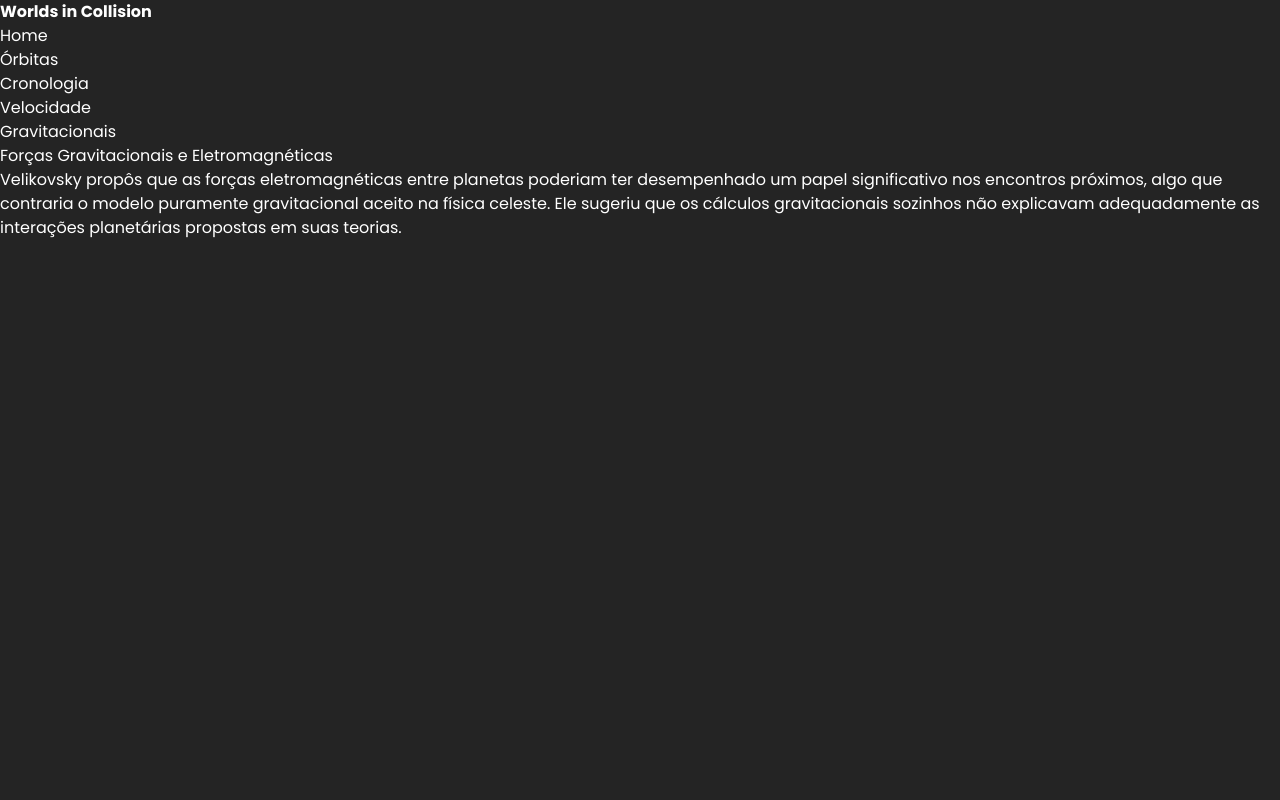
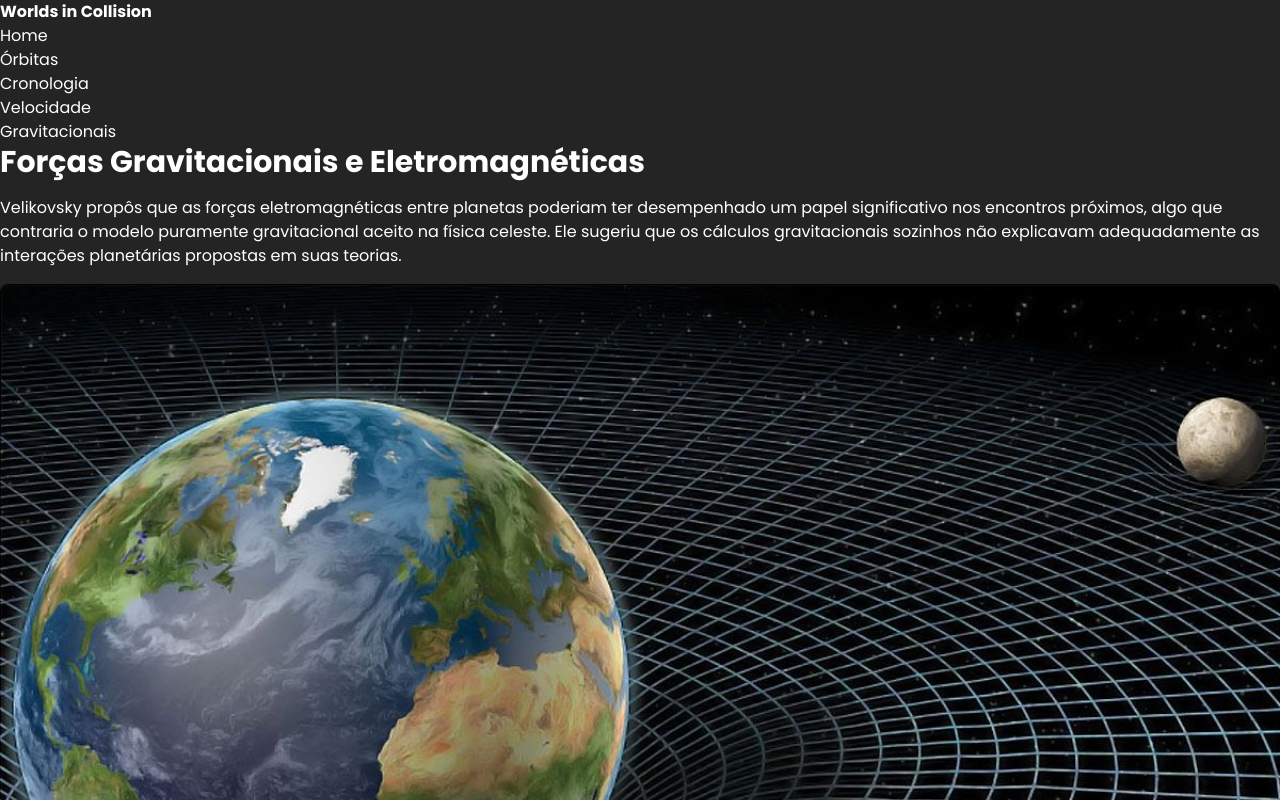
Before and after one commit to akemilol/Worlds-in-a-Collision, a Next.js app in the folder my-app/: page /gravitacionais in a window 1280 px wide. Shown: the top 800 px of the page. Built offline with nearby package versions, Linux system fonts and the light colour scheme.

Commit message:
atualizacao do card em gravitacionais

```diff
--- a/my-app/src/app/gravitacionais/page.tsx
+++ b/my-app/src/app/gravitacionais/page.tsx
@@ -1,14 +1,15 @@
-import Menu from '@/Components/Menu/Menu'
+import Menu from "@/Components/Menu/Menu";
+import ManualCard from "@/Components/Cards/ManualCard";
 
 export default function Gravitacionais() {
     return (
         <div>
             <Menu />
-        <div>
-        <h1>Forças Gravitacionais e Eletromagnéticas</h1>
-            <p>Velikovsky propôs que as forças eletromagnéticas entre planetas poderiam ter desempenhado um papel significativo nos encontros próximos, algo que contraria o modelo puramente gravitacional aceito na física celeste. Ele sugeriu que os cálculos
-                gravitacionais sozinhos não explicavam adequadamente as interações planetárias propostas em suas teorias.</p>
-        </div>
+            <ManualCard
+        imageUrl="/img/gravitacional.png"
+        title="Forças Gravitacionais e Eletromagnéticas"
+        description="Velikovsky propôs que as forças eletromagnéticas entre planetas poderiam ter desempenhado um papel significativo nos encontros próximos, algo que contraria o modelo puramente gravitacional aceito na física celeste. Ele sugeriu que os cálculos gravitacionais sozinhos não explicavam adequadamente as interações planetárias propostas em suas teorias."
+        />
         </div>
     )
 }
```
